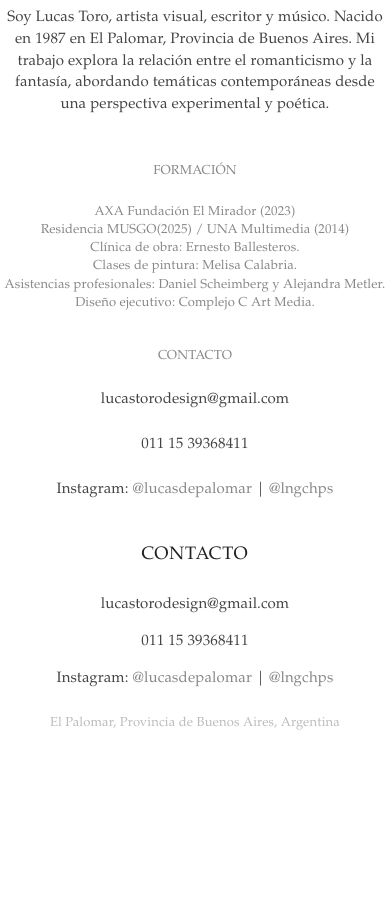
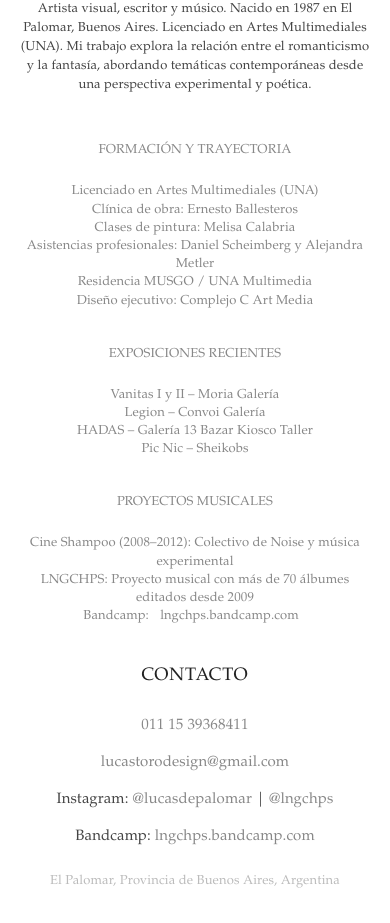
Before and after one commit to i9-9/lucas-toro, a Next.js app: page / in a window 390 px wide. Shown: the part 5223-6146 px from the top of the page. Before the commit the page ends 5989 px from the top, so only its background shows below. Built offline with nearby package versions, Linux system fonts and the light colour scheme.

Commit message:
Fix responsive: refuerzo estilos para evitar overflow de textos en mobile y mejorar visualización en pantallas pequeñas

```diff
--- a/app/page.tsx
+++ b/app/page.tsx
@@ -106,7 +106,7 @@ function InfoModal({ open, onClose }: { open: boolean; onClose: () => void }) {
             </ul>
             <div style={{ fontSize: 13, color: '#888', margin: '0 0 6px 0', fontWeight: 400, letterSpacing: '0.01em' }}>Contacto</div>
             <ul style={{ fontSize: 13, color: '#888', marginLeft: 18, marginBottom: 0, fontWeight: 300, letterSpacing: '0.01em', lineHeight: 1.4 }}>
-              <li>Teléfono: 011 15 39368411</li>
+              <li>Teléfono: <a href="https://wa.me/541539368411" style={{ color: '#888' }} target="_blank" rel="noopener noreferrer">011 15 39368411</a></li>
               <li>Correo electrónico: <a href="mailto:lucastorodesign@gmail.com" style={{ color: '#888' }}>lucastorodesign@gmail.com</a></li>
               <li>Instagram: <a href="https://instagram.com/lucasdepalomar" target="_blank" style={{ color: '#888' }}>@lucasdepalomar</a> | <a href="https://instagram.com/lngchps" target="_blank" style={{ color: '#888' }}>@lngchps</a></li>
             </ul>
@@ -260,24 +260,33 @@ function SelectedWorks({ images }: { images: { src: string; title: string; price
 
 function AboutAndAwards() {
   return (
-    <section style={{ maxWidth: 700, margin: '0 auto', padding: '1.2rem 0.2rem 1.2rem 0.2rem', display: 'flex', flexDirection: 'column', gap: 18 }}>
+    <section className="about-section" style={{ maxWidth: 700, margin: '0 auto', padding: '1.2rem 0.2rem 1.2rem 0.2rem', display: 'flex', flexDirection: 'column', gap: 18 }}>
       <div style={{ fontSize: 18, fontWeight: 400, marginBottom: 18, letterSpacing: '0.04em', color: '#222', textTransform: 'uppercase', textAlign: 'center' }}>Sobre mí</div>
       <div style={{ fontSize: 15, marginBottom: 12, lineHeight: 1.45, color: '#444', fontWeight: 300, letterSpacing: '0.01em', textAlign: 'center' }}>
-        Soy Lucas Toro, artista visual, escritor y músico. Nacido en 1987 en El Palomar, Provincia de Buenos Aires. Mi trabajo explora la relación entre el romanticismo y la fantasía, abordando temáticas contemporáneas desde una perspectiva experimental y poética.
+        Artista visual, escritor y músico. Nacido en 1987 en El Palomar, Buenos Aires. Licenciado en Artes Multimediales (UNA). Mi trabajo explora la relación entre el romanticismo y la fantasía, abordando temáticas contemporáneas desde una perspectiva experimental y poética.
       </div>
-      <div style={{ fontSize: 13, color: '#888', margin: '18px 0 6px 0', fontWeight: 400, letterSpacing: '0.01em', textAlign: 'center', textTransform: 'uppercase' }}>Formación</div>
+      <div style={{ fontSize: 13, color: '#888', margin: '18px 0 6px 0', fontWeight: 400, letterSpacing: '0.01em', textAlign: 'center', textTransform: 'uppercase' }}>Formación y Trayectoria</div>
       <ul style={{ fontSize: 13, color: '#888', margin: '0 auto 0 auto', fontWeight: 300, letterSpacing: '0.01em', lineHeight: 1.4, textAlign: 'center', listStyle: 'none', padding: 0 }}>
-        <li>AXA Fundación El Mirador (2023)</li>
-        <li>Residencia MUSGO(2025) / UNA Multimedia (2014)</li>
-        <li>Clínica de obra: Ernesto Ballesteros.</li>
-        <li>Clases de pintura: Melisa Calabria.</li>
-        <li>Asistencias profesionales: Daniel Scheimberg y Alejandra Metler.</li>
-        <li>Diseño ejecutivo: Complejo C Art Media.</li>
+        <li>Licenciado en Artes Multimediales (UNA)</li>
+        <li>Clínica de obra: Ernesto Ballesteros</li>
+        <li>Clases de pintura: Melisa Calabria</li>
+        <li>Asistencias profesionales: Daniel Scheimberg y Alejandra Metler</li>
+        <li>Residencia MUSGO / UNA Multimedia</li>
+        <li>Diseño ejecutivo: Complejo C Art Media</li>
       </ul>
-      <div style={{ fontSize: 13, color: '#888', margin: '18px 0 6px 0', fontWeight: 400, letterSpacing: '0.01em', textAlign: 'center', textTransform: 'uppercase' }}>Contacto</div>
-      <div style={{ fontSize: 15, marginBottom: 6, color: '#444', fontWeight: 300, letterSpacing: '0.01em', textAlign: 'center', lineHeight: 1.4 }}>lucastorodesign@gmail.com</div>
-      <div style={{ fontSize: 15, marginBottom: 6, color: '#444', fontWeight: 300, letterSpacing: '0.01em', textAlign: 'center', lineHeight: 1.4 }}>011 15 39368411</div>
-      <div style={{ fontSize: 15, marginBottom: 6, color: '#444', fontWeight: 300, letterSpacing: '0.01em', textAlign: 'center', lineHeight: 1.4 }}>Instagram: <a href="https://instagram.com/lucasdepalomar" target="_blank" style={{ color: '#888', textDecoration: 'none' }}>@lucasdepalomar</a> | <a href="https://instagram.com/lngchps" target="_blank" style={{ color: '#888', textDecoration: 'none' }}>@lngchps</a></div>
+      <div style={{ fontSize: 13, color: '#888', margin: '18px 0 6px 0', fontWeight: 400, letterSpacing: '0.01em', textAlign: 'center', textTransform: 'uppercase' }}>Exposiciones recientes</div>
+      <ul style={{ fontSize: 13, color: '#888', margin: '0 auto 0 auto', fontWeight: 300, letterSpacing: '0.01em', lineHeight: 1.4, textAlign: 'center', listStyle: 'none', padding: 0 }}>
+        <li>Vanitas I y II – Moria Galería</li>
+        <li>Legion – Convoi Galería</li>
+        <li>HADAS – Galería 13 Bazar Kiosco Taller</li>
+        <li>Pic Nic – Sheikobs</li>
+      </ul>
+      <div style={{ fontSize: 13, color: '#888', margin: '18px 0 6px 0', fontWeight: 400, letterSpacing: '0.01em', textAlign: 'center', textTransform: 'uppercase' }}>Proyectos musicales</div>
+      <ul style={{ fontSize: 13, color: '#888', margin: '0 auto 0 auto', fontWeight: 300, letterSpacing: '0.01em', lineHeight: 1.4, textAlign: 'center', listStyle: 'none', padding: 0 }}>
+        <li>Cine Shampoo (2008–2012): Colectivo de Noise y música experimental</li>
+        <li>LNGCHPS: Proyecto musical con más de 70 álbumes editados desde 2009</li>
+        <li>Bandcamp: <a href="http://lngchps.bandcamp.com/" target="_blank" style={{ color: '#888', textDecoration: 'none' }}>lngchps.bandcamp.com</a></li>
+      </ul>
     </section>
   );
 }
@@ -286,9 +295,18 @@ function ContactSection() {
   return (
     <section style={{ maxWidth: 700, margin: '0 auto', padding: '1.2rem 0.2rem 2rem 0.2rem', display: 'flex', flexDirection: 'column', gap: 10, alignItems: 'center' }}>
       <div style={{ fontSize: 18, fontWeight: 400, marginBottom: 18, letterSpacing: '0.04em', color: '#222', textTransform: 'uppercase', textAlign: 'center' }}>Contacto</div>
-      <div style={{ fontSize: 15, marginBottom: 6, color: '#444', fontWeight: 300, letterSpacing: '0.01em', textAlign: 'center', lineHeight: 1.4 }}>lucastorodesign@gmail.com</div>
-      <div style={{ fontSize: 15, marginBottom: 6, color: '#444', fontWeight: 300, letterSpacing: '0.01em', textAlign: 'center', lineHeight: 1.4 }}>011 15 39368411</div>
-      <div style={{ fontSize: 15, marginBottom: 6, color: '#444', fontWeight: 300, letterSpacing: '0.01em', textAlign: 'center', lineHeight: 1.4 }}>Instagram: <a href="https://instagram.com/lucasdepalomar" target="_blank" style={{ color: '#888', textDecoration: 'none' }}>@lucasdepalomar</a> | <a href="https://instagram.com/lngchps" target="_blank" style={{ color: '#888', textDecoration: 'none' }}>@lngchps</a></div>
+      <div style={{ fontSize: 15, marginBottom: 6, color: '#444', fontWeight: 300, letterSpacing: '0.01em', textAlign: 'center', lineHeight: 1.4 }}>
+        <a href="https://wa.me/541539368411" style={{ color: '#888', textDecoration: 'none' }} target="_blank" rel="noopener noreferrer">011 15 39368411</a>
+      </div>
+      <div style={{ fontSize: 15, marginBottom: 6, color: '#444', fontWeight: 300, letterSpacing: '0.01em', textAlign: 'center', lineHeight: 1.4 }}>
+        <a href="mailto:lucastorodesign@gmail.com" style={{ color: '#888' }}>lucastorodesign@gmail.com</a>
+      </div>
+      <div style={{ fontSize: 15, marginBottom: 6, color: '#444', fontWeight: 300, letterSpacing: '0.01em', textAlign: 'center', lineHeight: 1.4 }}>
+        Instagram: <a href="https://instagram.com/lucasdepalomar" target="_blank" style={{ color: '#888', textDecoration: 'none' }}>@lucasdepalomar</a> | <a href="https://instagram.com/lngchps" target="_blank" style={{ color: '#888', textDecoration: 'none' }}>@lngchps</a>
+      </div>
+      <div style={{ fontSize: 15, marginBottom: 6, color: '#444', fontWeight: 300, letterSpacing: '0.01em', textAlign: 'center', lineHeight: 1.4 }}>
+        Bandcamp: <a href="http://lngchps.bandcamp.com/" target="_blank" style={{ color: '#888', textDecoration: 'none' }}>lngchps.bandcamp.com</a>
+      </div>
       <div style={{ color: '#bbb', fontSize: 13, fontWeight: 300, letterSpacing: '0.01em', textAlign: 'center', marginTop: 10, lineHeight: 1.4 }}>
         El Palomar, Provincia de Buenos Aires, Argentina
       </div>
@@ -366,12 +384,26 @@ export default function Home() {
         )}
         <main style={{ flex: 1, height: '100%', display: 'flex', alignItems: 'center', justifyContent: 'center', background: '#fff', transition: 'margin-left 0.2s' }}>
           <Slider images={imagesByCollection[collection]} />
-        </main>
+      </main>
       </div>
       <SelectedWorks images={imagesByCollection[collection]} />
       <AboutAndAwards />
       <ContactSection />
       <InfoModal open={modal} onClose={() => setModal(false)} />
+      <style>{`
+        @media (max-width: 700px) {
+          .selected-works-grid {
+            column-count: 1 !important;
+            padding: 0 2vw;
+          }
+          .about-section, .about-section * {
+            word-break: break-word !important;
+            font-size: 13px !important;
+            padding-left: 2vw !important;
+            padding-right: 2vw !important;
+          }
+        }
+      `}</style>
     </div>
   );
 }
```
